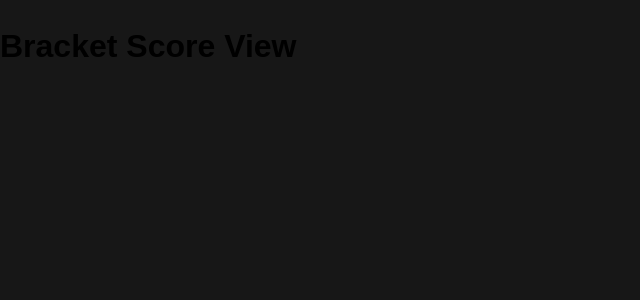
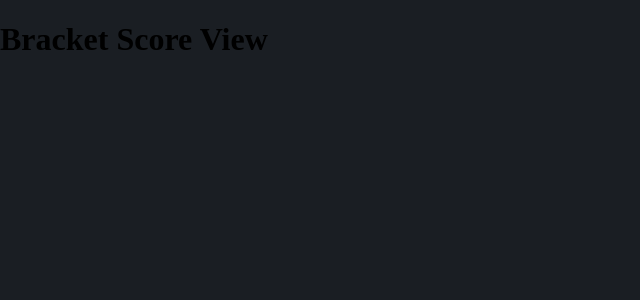
Before and after one commit to grzesiekS/tournament_bracket, a React (Create React App) app: page / in a window 1280 px wide. Shown: the top 300 px of the page, without its empty margins (0-640 px from the left). Built offline with nearby package versions, Linux system fonts and the light colour scheme.

Commit message:
Add new keyframes and modify global styles

```diff
--- a/src/styles/global.scss
+++ b/src/styles/global.scss
@@ -6,16 +6,10 @@
 
 body, html {
   margin: 0;
-  height: 100%;
 }
 
 body {
-  width: 100%;
-  height: 100%;
-  background-color: #171717;
-  color: #000;
-  line-height: 1.6;
-  font-family: sans-serif;
+  background: #1a1e23;
 }
 
 html {
```
Also changed, not shown: src/styles/keyframes.scss (+26 -0 lines).
